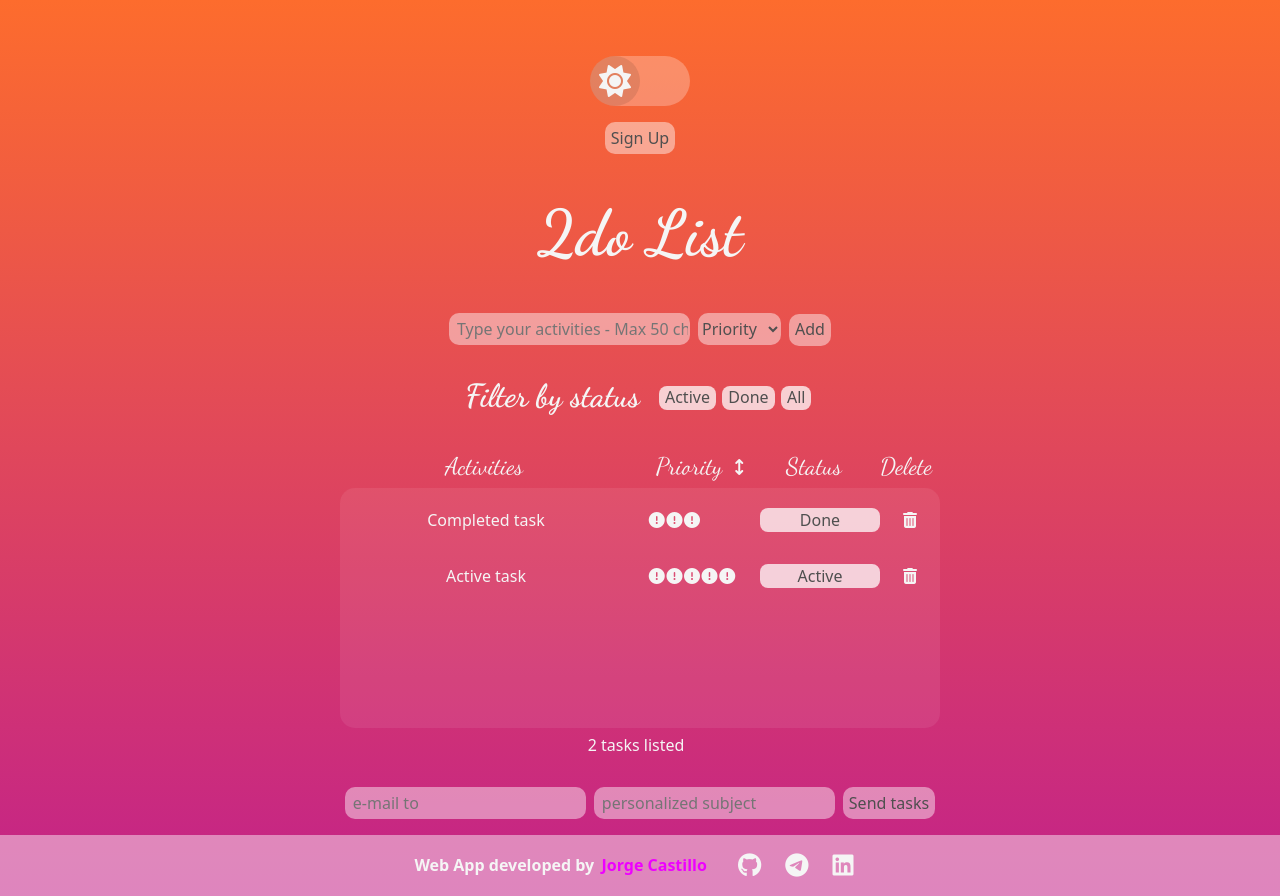
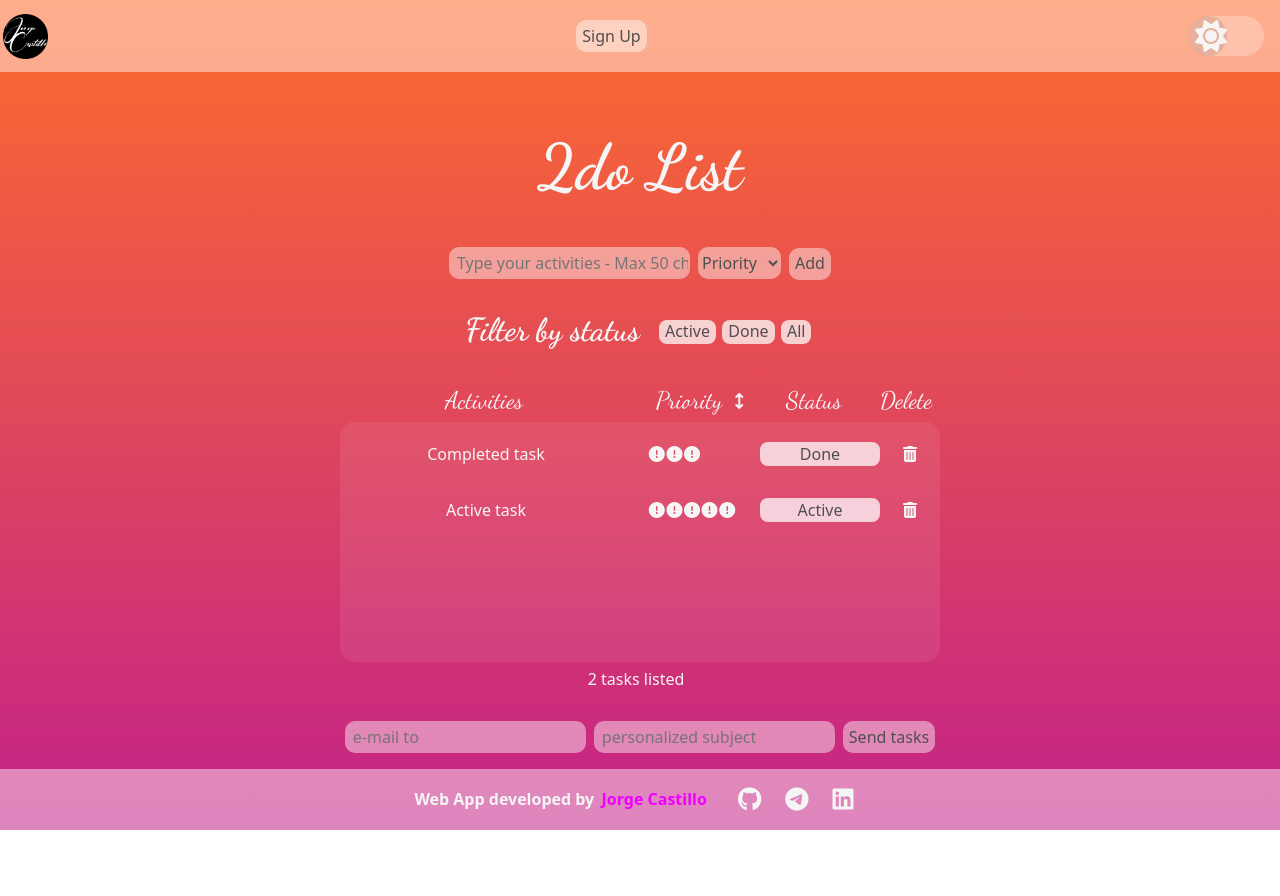
Before and after one commit to alfilister/toDo-List, a React (Vite) app in the folder Client/: page /home in a window 1280 px wide. After the commit the page ends 830 px from the top, so only its background shows below. Built offline with nearby package versions, Linux system fonts and the light colour scheme.

Commit message:
NavBar included with minnor styles

```diff
--- /dev/null
+++ b/Client/src/Components/NavBar.jsx
@@ -0,0 +1,40 @@
+import React from "react"
+import { useDispatch, useSelector } from "react-redux"
+import { useNavigate } from "react-router-dom"
+import logo from "../Miscellaneous/jotaLogo.png"
+import { logoutStatus } from "../Redux/Actions"
+import ButtonMain from "./Buttons & Inputs/ButtonMain"
+import StyleChanger from "./StyleChanger"
+import { getAuth, signOut } from "firebase/auth"
+import firebaseApp from "../Firebase/credenciales"
+
+const auth = getAuth(firebaseApp)
+
+function NavBar({ dayStyle, setDayStyle }) {
+  const dispatch = useDispatch()
+  const navigate = useNavigate()
+  const logginStatus = useSelector((state) => state.loggin)
+
+  const handleLogout = (e) => {
+    e.preventDefault
+    signOut(auth)
+    dispatch(logoutStatus())
+    navigate("/")
+  }
+  return (
+    <nav className="navBar">
+      <div className="logo">
+        <img src={logo} alt="logo" />
+      </div>
+
+      <ButtonMain
+        innerText={logginStatus ? "Logout" : "Sign Up"}
+        onClick={(e) => handleLogout(e)}
+      />
+
+      <StyleChanger dayStyle={dayStyle} setDayStyle={setDayStyle} />
+    </nav>
+  )
+}
+
+export default NavBar
--- /dev/null
+++ b/Client/src/Components/StyleChanger.jsx
@@ -0,0 +1,20 @@
+import React from "react"
+
+function StyleChanger({ dayStyle, setDayStyle }) {
+  return (
+    <div className="styleChanger">
+      <button
+        className={dayStyle ? "sunnyChanger" : "moonChanger"}
+        onClick={() => setDayStyle(!dayStyle)}
+      >
+        {!dayStyle ? (
+          <i class="fa-solid fa-moon"></i>
+        ) : (
+          <i class="fa-solid fa-sun"></i>
+        )}
+      </button>
+    </div>
+  )
+}
+
+export default StyleChanger
--- a/Client/src/Pages/Home.jsx
+++ b/Client/src/Pages/Home.jsx
@@ -5,13 +5,9 @@ import Filter from "../Components/Filter"
 import Footer from "../Components/Footer"
 import List from "../Components/List"
 import { getTasks, logoutStatus } from "../Redux/Actions"
-import firebaseApp from "../Firebase/credenciales"
-import { getAuth, signOut } from "firebase/auth"
 import { useNavigate } from "react-router-dom"
 import TaskEmail from "../Components/TaskEmail"
-import ButtonMain from "../Components/Buttons & Inputs/ButtonMain"
-
-const auth = getAuth(firebaseApp)
+import NavBar from "../Components/NavBar"
 
 function Home() {
   const dispatch = useDispatch()
@@ -22,38 +18,14 @@ function Home() {
   }, [])
 
   const tasks = useSelector((state) => state.tasks)
-  const logginStatus = useSelector((state) => state.loggin)
 
   const [sort, setSort] = useState("Asc")
   const [filter, setFilter] = useState("All")
   const [dayStyle, setDayStyle] = useState(true)
 
-  const handleLogout = (e) => {
-    e.preventDefault
-    signOut(auth)
-    dispatch(logoutStatus())
-    navigate("/")
-  }
-
   return (
     <div className={dayStyle ? "sunnyHome" : "moonHome"}>
-      <div className="styleChanger">
-        <button
-          className={dayStyle ? "sunnyChanger" : "moonChanger"}
-          onClick={() => setDayStyle(!dayStyle)}
-        >
-          {!dayStyle ? (
-            <i class="fa-solid fa-moon"></i>
-          ) : (
-            <i class="fa-solid fa-sun"></i>
-          )}
-        </button>
-      </div>
-
-      <ButtonMain
-        innerText={logginStatus ? "Logout" : "Sign Up"}
-        onClick={(e) => handleLogout(e)}
-      />
+      <NavBar dayStyle={dayStyle} setDayStyle={setDayStyle} />
 
       <h1>2do List</h1>
       <AddBar />
--- a/Client/src/Styles/Pages/_home.scss
+++ b/Client/src/Styles/Pages/_home.scss
@@ -8,42 +8,8 @@
 
   background: $bg-sunset;
 
-  padding-top: 5vh;
-
   width: 100vw;
   height: 100%;
-
-  .styleChanger {
-    margin: 1em;
-    width: 100px;
-    height: 50px;
-    border-radius: 25px;
-
-    background-color: rgba(255, 255, 255, 0.26);
-
-    .sunnyChanger {
-      width: 50px;
-      height: 50px;
-      border-radius: 50%;
-      background-color: rgba(0, 0, 0, 0.096);
-      border-style: none;
-      cursor: pointer;
-      transform: translateX(0px);
-
-      &:focus {
-        transform: translateX(100%);
-        transition: transform 0.5s;
-      }
-
-      .fa-solid {
-        color: whitesmoke;
-        font-size: 2em;
-      }
-    }
-    .moonChanger {
-      @extend .sunnyChanger;
-    }
-  }
 
   h1 {
     font-family: "Dancing Script", cursive;
--- /dev/null
+++ b/Client/src/Styles/components/_navBar.scss
@@ -0,0 +1,22 @@
+.navBar {
+  width: 100%;
+  margin: 0 0 1em 0;
+
+  display: flex;
+  justify-content: space-between;
+  align-items: center;
+
+  background-color: rgba(255, 255, 255, 0.448);
+
+  .logo {
+    display: flex;
+    align-items: center;
+    justify-content: center;
+    width: 50px;
+    height: 50px;
+    img {
+      width: 90%;
+      height: 90%;
+    }
+  }
+}
--- /dev/null
+++ b/Client/src/Styles/components/_styleChanger.scss
@@ -0,0 +1,33 @@
+@use "../root/variables" as *;
+
+.styleChanger {
+  margin: 1em;
+  width: 75px;
+  height: 40px;
+  border-radius: 25px;
+
+  background-color: rgba(255, 255, 255, 0.26);
+
+  .sunnyChanger {
+    width: 37.5px;
+    height: 40px;
+    border-radius: 50%;
+    background-color: rgba(0, 0, 0, 0.096);
+    border-style: none;
+    cursor: pointer;
+    transform: translateX(0px);
+
+    &:focus {
+      transform: translateX(100%);
+      transition: transform 0.5s;
+    }
+
+    .fa-solid {
+      color: whitesmoke;
+      font-size: 2em;
+    }
+  }
+  .moonChanger {
+    @extend .sunnyChanger;
+  }
+}
--- a/Client/src/_app.scss
+++ b/Client/src/_app.scss
@@ -10,10 +10,12 @@
 
 // components
 
+@use "./Styles/components/navBar";
 @use "./Styles/components/addBar";
 @use "./Styles/components/filter";
 @use "./Styles/components/list";
 @use "./Styles/components/tabList";
+@use "./Styles/components/styleChanger";
 @use "./Styles/components/footer";
 
 // Buttons & Inputs
```
Also changed, not shown: Client/src/Miscellaneous/jotaLogo.png (added).
